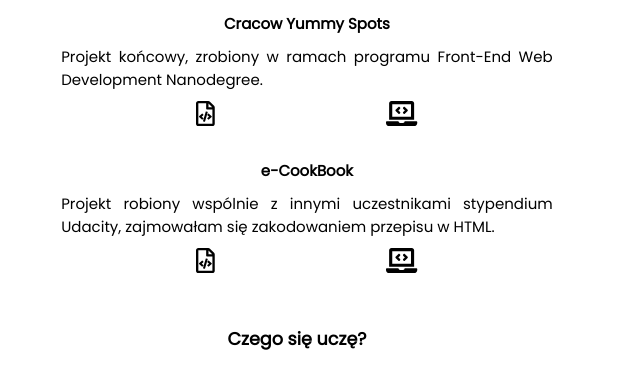
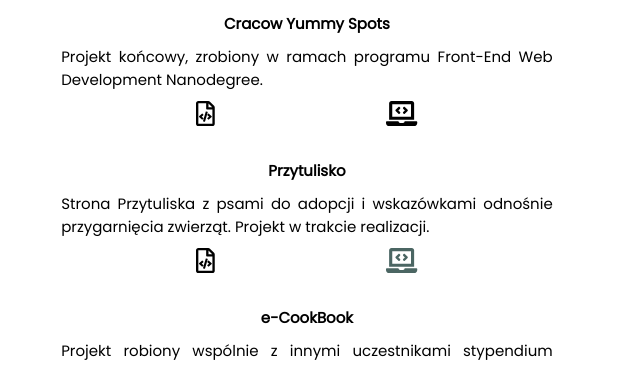
Before and after one commit to DominikaSzu/DominikaSzu.github.io, a plain HTML site: page index.html in a window 1280 px wide. Shown: the part 1606-1972 px from the top of the page, without its empty margins (0-640 px from the left). Drawn offline with Linux system fonts and the light colour scheme.

Commit message:
New project added

```diff
--- a/css/styles.scss
+++ b/css/styles.scss
@@ -85,6 +85,10 @@ ul {
     list-style: none;
 }
 
+.dog-project {
+    color: #4B6663;
+}
+
 .tech-list, .contact-list {
     display: flex;
     flex-direction: row;
@@ -97,7 +101,8 @@ ul {
     transition: all 0.3s;
 }
 
-.wrapper .tech-list li img.jquery-logo {
+.wrapper .tech-list li img.jquery-logo,
+.wrapper .tech-list li img.bootstrap-logo {
     width: 40px;
 }
 
--- a/index.html
+++ b/index.html
@@ -74,6 +74,20 @@
                         </li>
                 </ul>
             </li>
+            <li><h4>Przytulisko</h4>
+               <p>Strona Przytuliska z psami do adopcji i wskazówkami odnośnie przygarnięcia zwierząt. Projekt w trakcie realizacji.</p>
+                <ul>
+                    <li>
+                        <a href="https://bit.ly/2REPjWB" target="_blank">
+                        <i class="far fa-file-code"></i></a>
+                    </li>
+                    <li>
+                        <a href="#" target="_blank">
+                        <i class="fas fa-laptop-code dog-project"></i>
+                        </a>
+                    </li>
+                </ul>
+            </li>
             <li><h4>e-CookBook</h4>
                <p>Projekt robiony wspólnie z innymi uczestnikami stypendium Udacity, zajmowałam się zakodowaniem przepisu w HTML.</p>
                 <ul>
@@ -98,7 +112,7 @@
             <li><i class="fab fa-html5"></i></li>
             <li><i class="fab fa-sass"></i></li>
             <li><img class="jquery-logo" src="img/jquery.png"></li>
-            <li><img class="jquery-logo" src="img/bootstrap.svg"></li>
+            <li><img class="bootstrap-logo" src="img/bootstrap.svg"></li>
         </ul>
         <h3 class="contact">Odezwij się</h3>
         <p class="contact-desc">Masz jakieś pytania? Daj znać. Z chęcią z Tobą porozmawiam <i class="far fa-smile"></i></p>
```
Also changed, not shown: css/styles.css, 1 other file.
